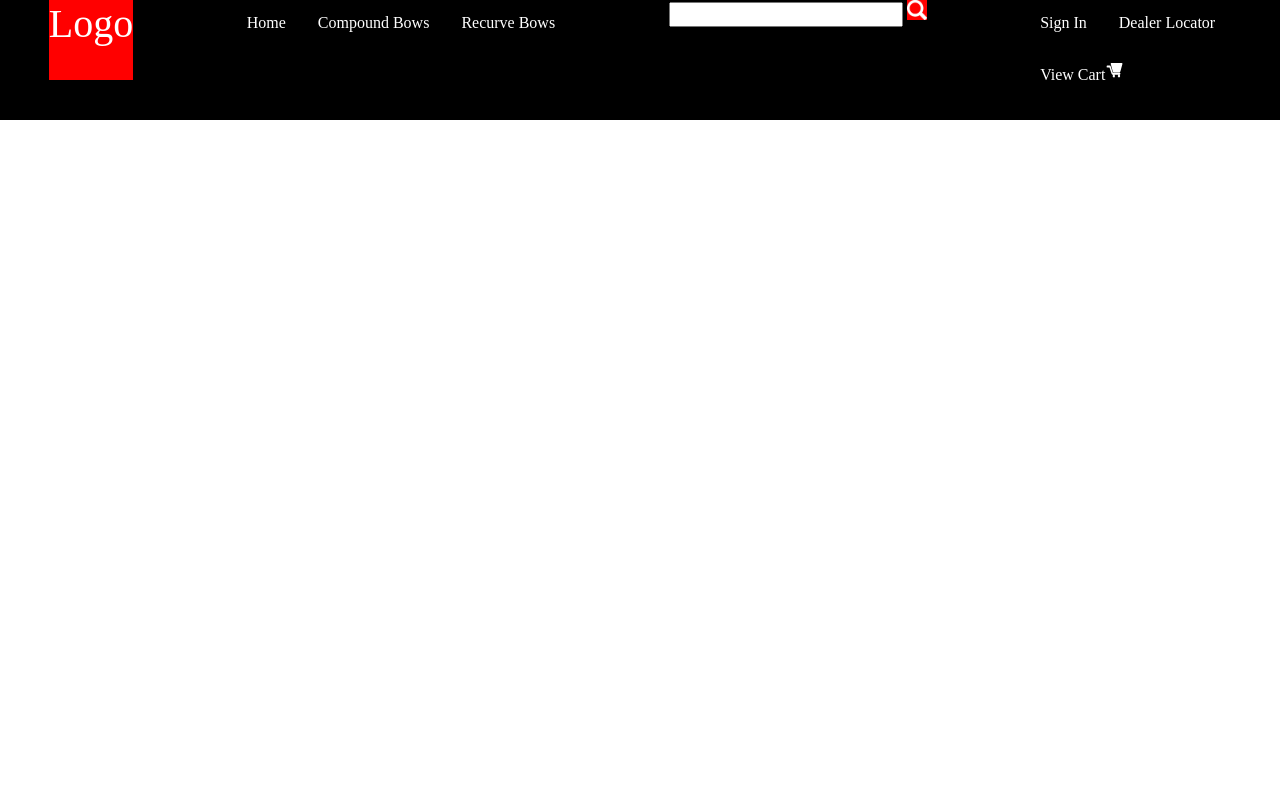
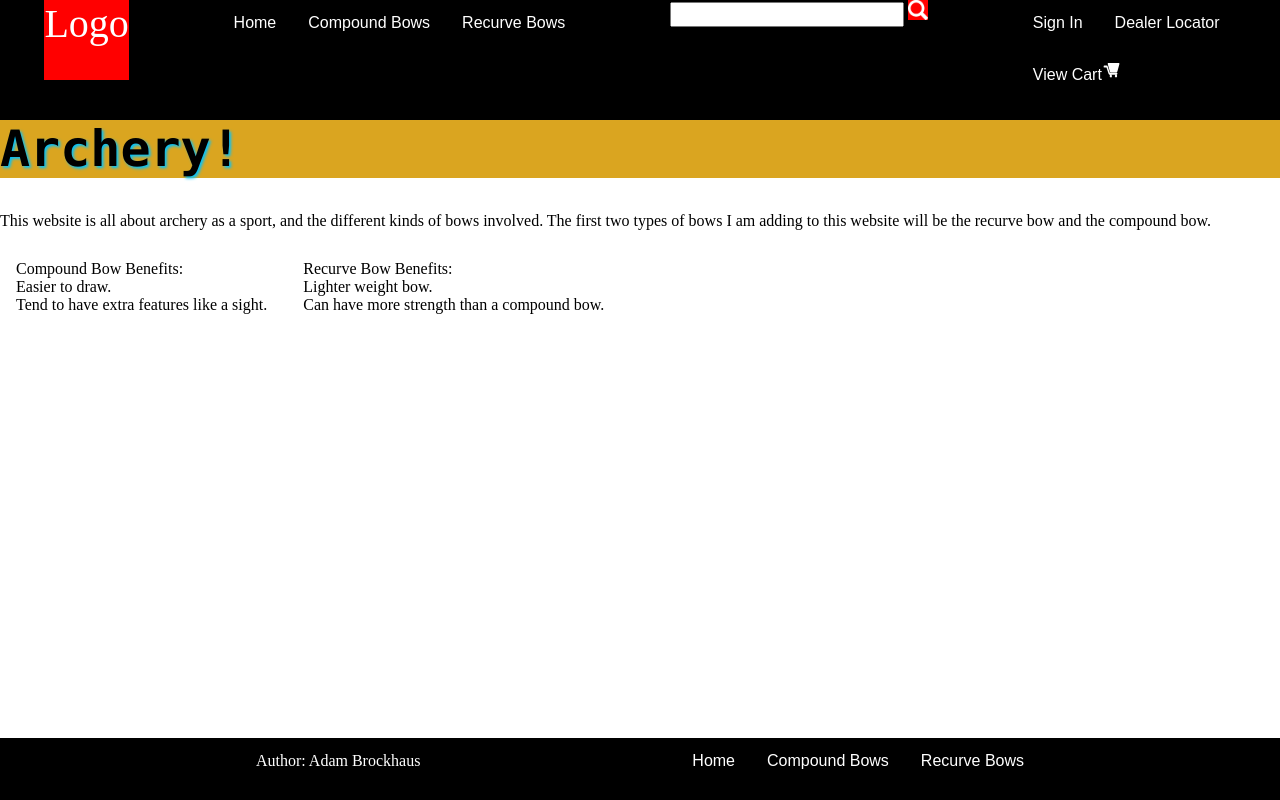
Before and after one commit to abrockha/mysite, a plain HTML site: page index.html in a window 1280 px wide. Drawn offline with Linux system fonts and the light colour scheme.

Commit message:
Masthead, footer, basic content

```diff
--- a/assets/stylesheets/stylesheet.css
+++ b/assets/stylesheets/stylesheet.css
@@ -1,3 +1,8 @@
+@keyframes archery{
+    from {background-color: red;}
+    to {background-color: goldenrod;}
+}
+
 body{
     padding:0;
     margin:0;
@@ -9,6 +14,18 @@ body{
     text-align: center;
     align-items: center;
 
+}
+
+h1{
+    font-family: "Lucida Console", "Courier New", monospace;
+    font-size: 50px;
+    background: red;
+    position: relative;
+    animation-name: archery;
+    animation-duration: infinite;
+    animation-delay: 2s;
+    animation-fill-mode: both;
+    text-shadow: 2px 2px 3px #00c3ff;
 }
 
 img{
@@ -55,6 +72,7 @@ ul {
     text-align: center;
     padding: 14px 16px;
     text-decoration: none;
+    font-family: Arial, Helvetica, sans-serif;
   }
 
 #search-icon{
@@ -68,3 +86,35 @@ ul {
 .cart{
     clear:left;
 }
+
+footer{
+    background-color:black;
+    position:absolute;
+    bottom:0;
+    display:flex;
+    justify-content: space-evenly;
+    width:100%;
+}
+
+a:hover{
+    text-decoration:underline;
+}
+
+footer p{
+    padding:14px 16px;
+    color:white;
+}
+
+p{
+    font-family: "Times New Roman", Times, serif;
+}
+
+.bows li{
+    text-decoration: none;
+    clear:left;
+}
+
+.bows ul{
+    display:inline-block;
+    padding:14px 16px;
+}
--- a/index.html
+++ b/index.html
@@ -16,9 +16,9 @@
 
             <div>
             <ul>
-                <li><a href="#index.html">Home</a></li>
-                <li><a href="#">Compound Bows</a></li>
-                <li><a href="#">Recurve Bows</a></li>
+                <li><a href="index.html">Home</a></li>
+                <li><a href="compoundbow.html">Compound Bows</a></li>
+                <li><a href="recurvebow.html">Recurve Bows</a></li>
             </ul>
 
             </div>
@@ -36,5 +36,28 @@
 
 
     </header>
+
+    <h1>Archery!</h1>
+    <p>This website is all about archery as a sport, and the different kinds of bows involved.  The first two types of bows I am adding to this website will be the recurve bow and the compound bow.</p>
+    <div class="bows">
+    <ul>
+        <li>Compound Bow Benefits:</li>
+        <li>Easier to draw.</li>
+        <li>Tend to have extra features like a sight.</li>
+    </ul>
+    <ul>
+        <li>Recurve Bow Benefits:</li>
+        <li>Lighter weight bow.</li>
+        <li>Can have more strength than a compound bow.</li>
+    </ul>
+    </div>
+    <footer>
+        <p>Author: Adam Brockhaus</p>
+        <ul>
+            <li><a href="index.html">Home</a></li>
+            <li><a href="compoundbow.html">Compound Bows</a></li>
+            <li><a href="recurvebow.html">Recurve Bows</a></li>
+        </ul>
+    </footer>
 </body>
 </html>
```
Also changed, not shown: compoundbow.html (+38 -1 lines), recurvebow.html (+38 -1 lines).
